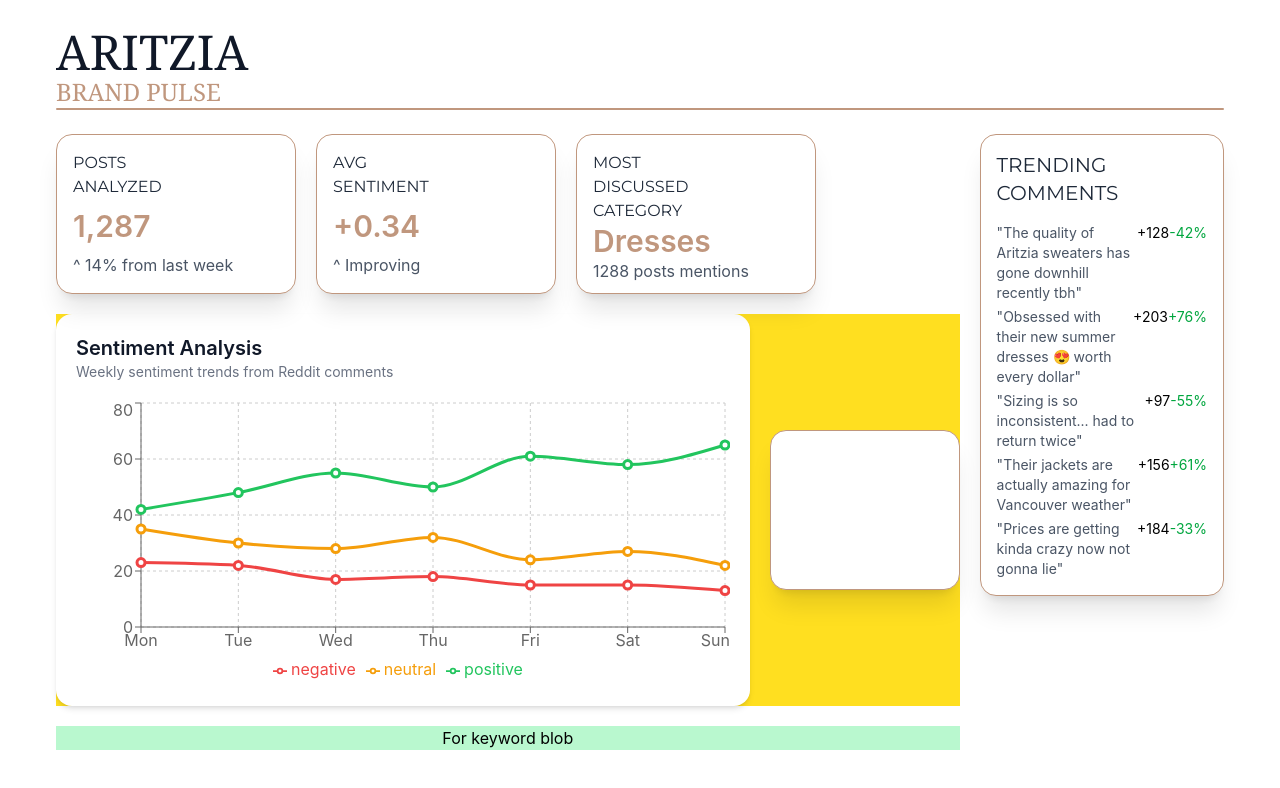
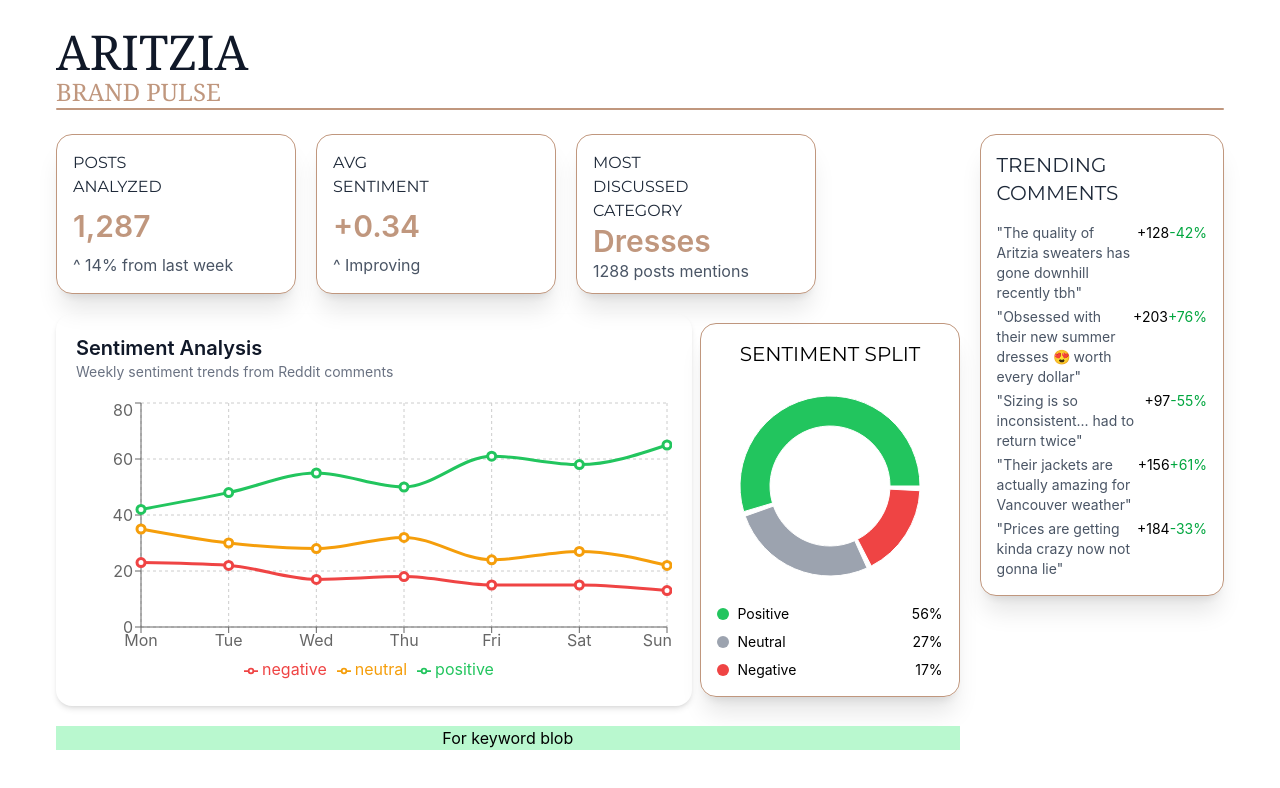
Before and after one commit to dvirdi01/Brand-Pulse-Dashboard, a React (Vite) app: page / in a window 1280 px wide. Shown: the top 788 px of the page. Built offline with nearby package versions, Linux system fonts and the light colour scheme.

Commit message:
made mock sentiment split graph

```diff
--- /dev/null
+++ b/src/components/SentimentSplitGraph.jsx
@@ -0,0 +1,59 @@
+import React from "react";
+import { PieChart, Pie, Cell, Tooltip } from "recharts";
+
+const data = [
+  { name: "Positive", value: 56 },
+  { name: "Neutral", value: 27 },
+  { name: "Negative", value: 17 },
+];
+
+export default function SentimentSplitGraph({ theme }) {
+  const COLORS = [
+    "#22c55e", // green
+    "#9ca3af", // gray
+    "#ef4444", // red
+  ];
+
+  return (
+    <div
+      className="w-[360px] rounded-2xl border shadow-xl p-4 flex flex-col items-center"
+      style={{ borderColor: theme?.tertiary_color }}
+    >
+      <h1 className="text-xl mb-2 font-[Montserrat]">
+        SENTIMENT SPLIT
+      </h1>
+
+      <PieChart width={220} height={220}>
+        <Pie
+          data={data}
+          innerRadius={60}   // 👈 makes it a donut
+          outerRadius={90}
+          paddingAngle={3}
+          dataKey="value"
+        >
+          {data.map((entry, index) => (
+            <Cell key={index} fill={COLORS[index]} />
+          ))}
+        </Pie>
+
+        <Tooltip />
+      </PieChart>
+
+      {/* Legend */}
+      <div className="flex flex-col gap-2 mt-2 w-full">
+        {data.map((item, i) => (
+          <div key={item.name} className="flex justify-between text-sm">
+            <div className="flex items-center gap-2">
+              <span
+                className="w-3 h-3 rounded-full"
+                style={{ backgroundColor: COLORS[i] }}
+              />
+              {item.name}
+            </div>
+            <span>{item.value}%</span>
+          </div>
+        ))}
+      </div>
+    </div>
+  );
+}
--- a/src/pages/dashBoardPage.jsx
+++ b/src/pages/dashBoardPage.jsx
@@ -2,6 +2,7 @@
 import SentimentAnalysisGraph from "../components/SentimentAnalysisGraph"
 import { brandThemes } from "../utils/Styles";
 import TrendingCommentsCard from "../components/TrendingCommentsCard";
+import SentimentSplitGraph from "../components/SentimentSplitGraph";
 
 const selectedCompany = "Aritzia";
 const theme = brandThemes.companies[selectedCompany];
@@ -39,17 +40,15 @@
              <KPICard metric="AVG SENTIMENT" value="+0.34" change="^ Improving" theme={theme}/>
               <KPICard metric="MOST DISCUSSED CATEGORY" value="Dresses" change="1288 posts mentions" theme={theme}/>
           </div>
-          <div className="w-full bg-yellow-300 gap-5 flex items-center justify-center">
+          <div className="w-full gap-2 flex items-center justify-center">
             <SentimentAnalysisGraph/>
-            <KPICard theme={theme} />
+            <SentimentSplitGraph theme={theme} />
           </div>
           <div className="w-full bg-green-200 flex items-center justify-center">
             For keyword blob
           </div>
           </div>
-          {/* <div className="w-90"> */}
           <TrendingCommentsCard theme={theme}/>
-          {/* </div> */}
       </div>
 
     </div>
```
